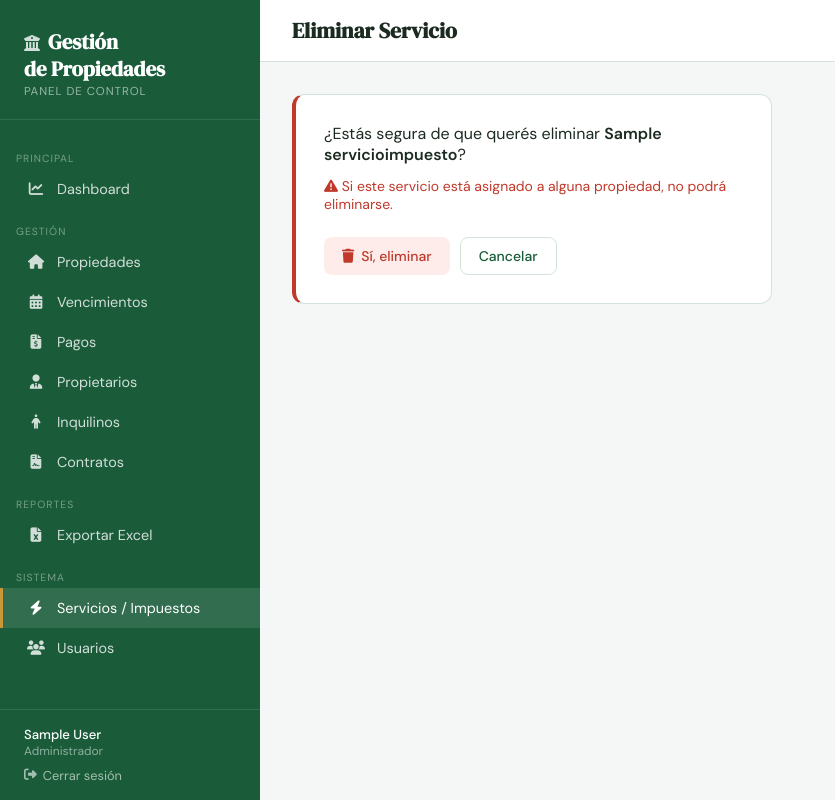
After one commit to noroestenutricionsrl-coder/propiedades-app, a Django app: page /servicios/1/eliminar/ in a window 1280 px wide. The commit adds this page. Shown: the whole page, without its empty margins (0-835 px from the left). Run offline with Django 5.2, Linux system fonts and the light colour scheme; a user stored in the database is signed in; tables that the repository leaves empty hold one stand-in row (values such as "Sample post").

Commit message:
agregar eliminar servicio

```diff
--- a/core/views.py
+++ b/core/views.py
@@ -678,3 +678,14 @@ def pagos_lista(request):
         'total': total,
         'meses': [(i, date(2000, i, 1).strftime('%B').capitalize()) for i in range(1, 13)],
     })
+
+
+@login_required
+def servicio_eliminar(request, pk):
+    if request.user.perfil.rol != 'admin':
+        return redirect('servicios_lista')
+    servicio = get_object_or_404(ServicioImpuesto, pk=pk)
+    if request.method == 'POST':
+        servicio.delete()
+        return redirect('servicios_lista')
+    return render(request, 'core/servicio_confirmar_eliminar.html', {'servicio': servicio})
--- a/propiedades_app/urls.py
+++ b/propiedades_app/urls.py
@@ -24,6 +24,7 @@ urlpatterns = [
     path('servicios/', views.servicios_lista, name='servicios_lista'),
     path('servicios/nuevo/', views.servicio_crear, name='servicio_crear'),
     path('servicios/<int:pk>/editar/', views.servicio_editar, name='servicio_editar'),
+    path('servicios/<int:pk>/eliminar/', views.servicio_eliminar, name='servicio_eliminar'),
     path('inquilinos/', views.inquilinos_lista, name='inquilinos_lista'),
     path('inquilinos/nuevo/', views.inquilino_crear, name='inquilino_crear'),
     path('inquilinos/<int:pk>/editar/', views.inquilino_editar, name='inquilino_editar'),
--- /dev/null
+++ b/templates/core/servicio_confirmar_eliminar.html
@@ -0,0 +1,22 @@
+{% extends 'core/base.html' %}
+{% block title %}Eliminar Servicio{% endblock %}
+{% block page_title %}Eliminar Servicio{% endblock %}
+{% block content %}
+<div style="max-width:480px">
+  <div class="card" style="border-left:4px solid #c0392b">
+    <div class="card-body" style="padding:28px">
+      <p style="font-size:1rem;margin-bottom:12px">
+        ¿Estás segura de que querés eliminar <strong>{{ servicio.nombre }}</strong>?
+      </p>
+      <p style="color:#c0392b;font-size:0.875rem;margin-bottom:24px">
+        <i class="fa-solid fa-triangle-exclamation"></i> Si este servicio está asignado a alguna propiedad, no podrá eliminarse.
+      </p>
+      <form method="post" style="display:flex;gap:10px">
+        {% csrf_token %}
+        <button type="submit" class="btn btn-danger"><i class="fa-solid fa-trash"></i> Sí, eliminar</button>
+        <a href="{% url 'servicios_lista' %}" class="btn btn-secondary">Cancelar</a>
+      </form>
+    </div>
+  </div>
+</div>
+{% endblock %}
--- a/templates/core/servicios_lista.html
+++ b/templates/core/servicios_lista.html
@@ -20,6 +20,7 @@
           <td>
             {% if request.user.perfil.rol == 'admin' %}
             <a href="{% url 'servicio_editar' s.pk %}" class="btn btn-secondary btn-sm"><i class="fa-solid fa-pen"></i></a>
+            <a href="{% url 'servicio_eliminar' s.pk %}" class="btn btn-danger btn-sm"><i class="fa-solid fa-trash"></i></a>
             {% endif %}
           </td>
         </tr>
@@ -40,6 +41,7 @@
           <td>
             {% if request.user.perfil.rol == 'admin' %}
             <a href="{% url 'servicio_editar' s.pk %}" class="btn btn-secondary btn-sm"><i class="fa-solid fa-pen"></i></a>
+            <a href="{% url 'servicio_eliminar' s.pk %}" class="btn btn-danger btn-sm"><i class="fa-solid fa-trash"></i></a>
             {% endif %}
           </td>
         </tr>
```
